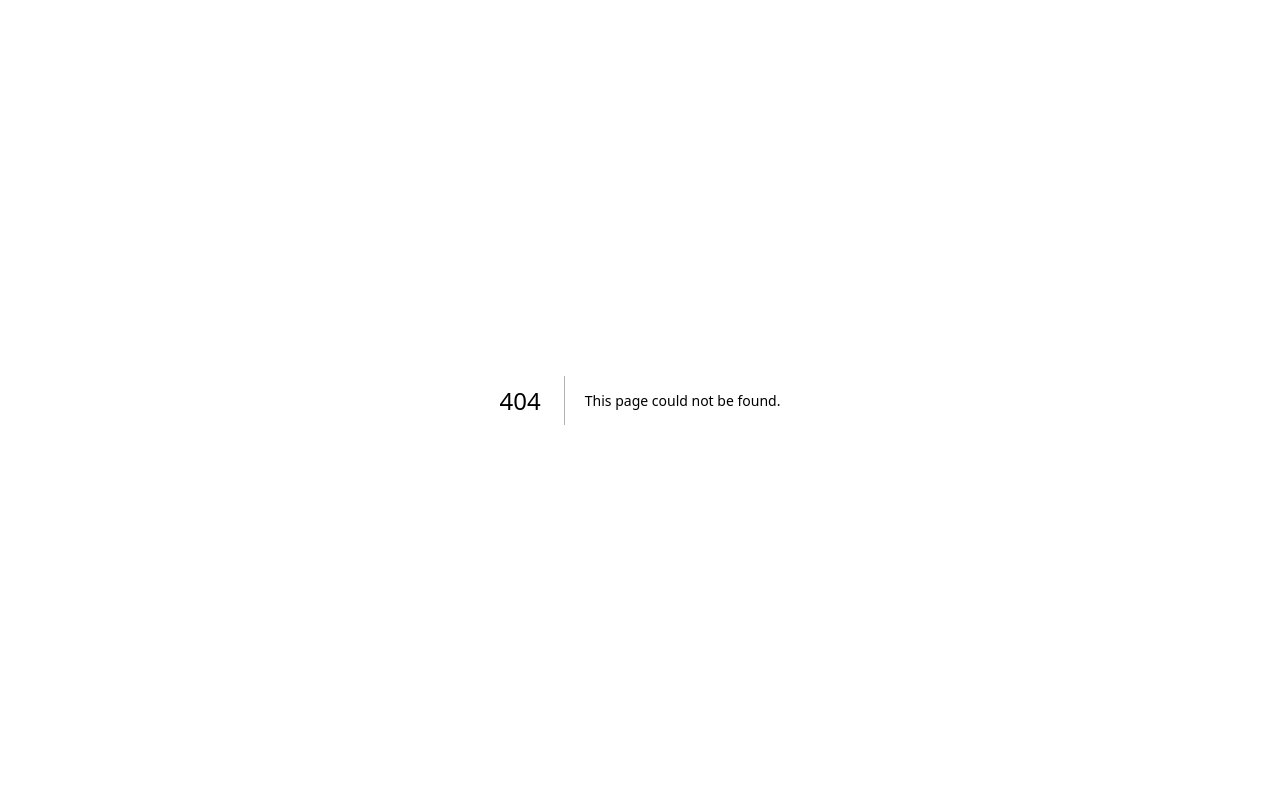
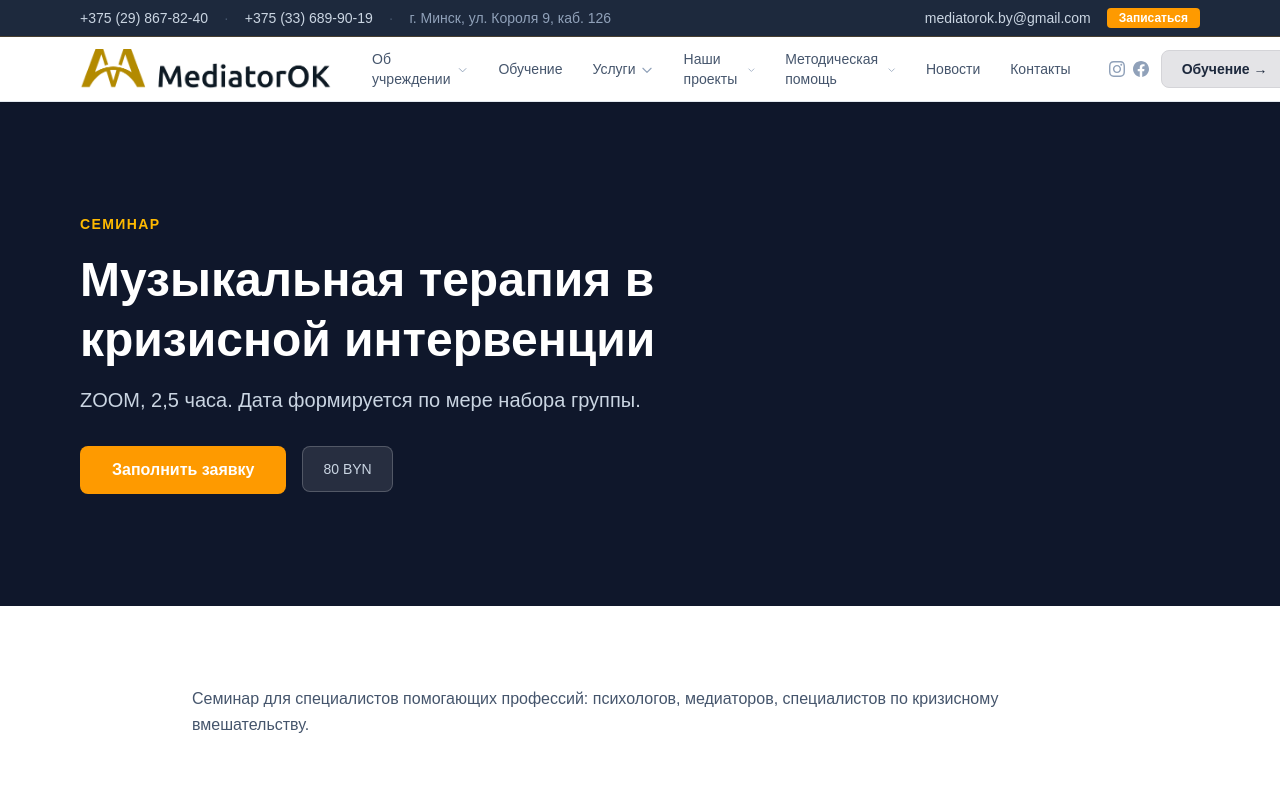
Before and after one commit to ZedMalatesta/newMediatorSite, a Next.js app: page /musictherapy in a window 1280 px wide. Before the commit this address had no page. Shown: the top 797 px of the page. Built offline with nearby package versions, Linux system fonts and the light colour scheme.

Commit message:
feat: add music therapy webinar page

```diff
--- /dev/null
+++ b/app/musictherapy/page.tsx
@@ -0,0 +1,43 @@
+import type { Metadata } from "next";
+import TopBar from "@layout/TopBar";
+import Navbar from "@layout/Navbar";
+import Footer from "@layout/Footer";
+import { EventHero } from "@sections/EventHero/EventHero";
+import { EventDetails } from "@sections/EventDetails/EventDetails";
+import { EventSignup } from "@sections/EventSignup/EventSignup";
+
+export const metadata: Metadata = {
+  title: "Музыкальная терапия в кризисной интервенции | МедиаторОк Проф",
+  description:
+    "Онлайн-семинар о методах музыкальной терапии для кризисной поддержки и профилактики ПТСР: связь мозга и музыки, подбор музыки для интервенции.",
+};
+
+export default function MusicTherapyPage() {
+  return (
+    <div className="min-h-screen bg-white">
+      <TopBar />
+      <Navbar />
+      <main>
+        <EventHero
+          eyebrow="Семинар"
+          title="Музыкальная терапия в кризисной интервенции"
+          subtitle="ZOOM, 2,5 часа. Дата формируется по мере набора группы."
+          meta={["80 BYN"]}
+        />
+        <EventDetails
+          description={[
+            "Семинар для специалистов помогающих профессий: психологов, медиаторов, специалистов по кризисному вмешательству.",
+          ]}
+          groups={[
+            {
+              heading: "Темы семинара",
+              items: ["Связь мозга и музыки", "Терапевтические техники", "Подбор музыки для кризисной интервенции"],
+            },
+          ]}
+        />
+        <EventSignup />
+      </main>
+      <Footer />
+    </div>
+  );
+}
```
